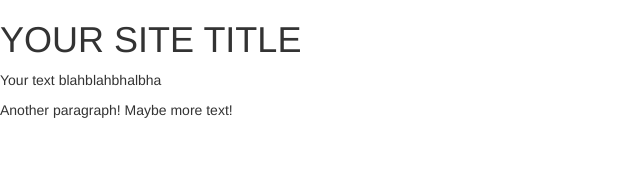
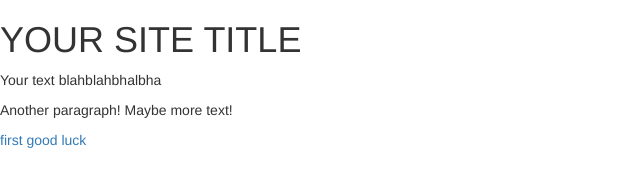
Before and after one commit to kanglirong/kanglirong.github.io, a plain HTML site: page index.html in a window 1280 px wide. Shown: the full height of the page, 0-640 px from the left. Drawn offline with nearby package versions, Linux system fonts and the light colour scheme.

Commit message:
Update index.html

```diff
--- a/index.html
+++ b/index.html
@@ -11,5 +11,6 @@ href="https://maxcdn.bootstrapcdn.com/bootstrap/3.3.4/css/bootstrap.min.css">
 <h1>YOUR SITE TITLE</h1>
 <p>Your text blahblahbhalbha</p>
 <p>Another paragraph! Maybe more text!</p>
+<a href="baidu.com">first good luck</a>
 </body>
 </html>
```
